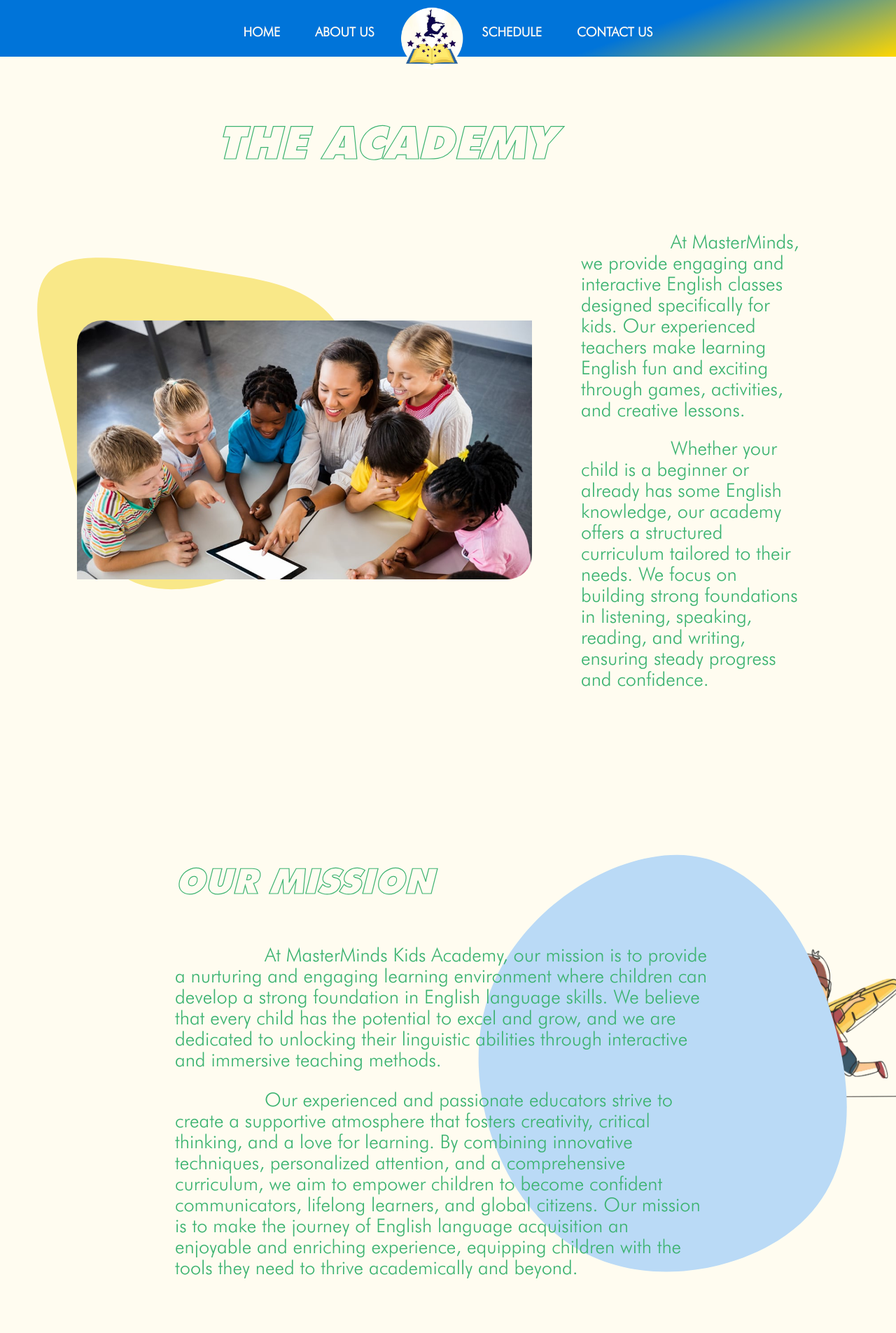
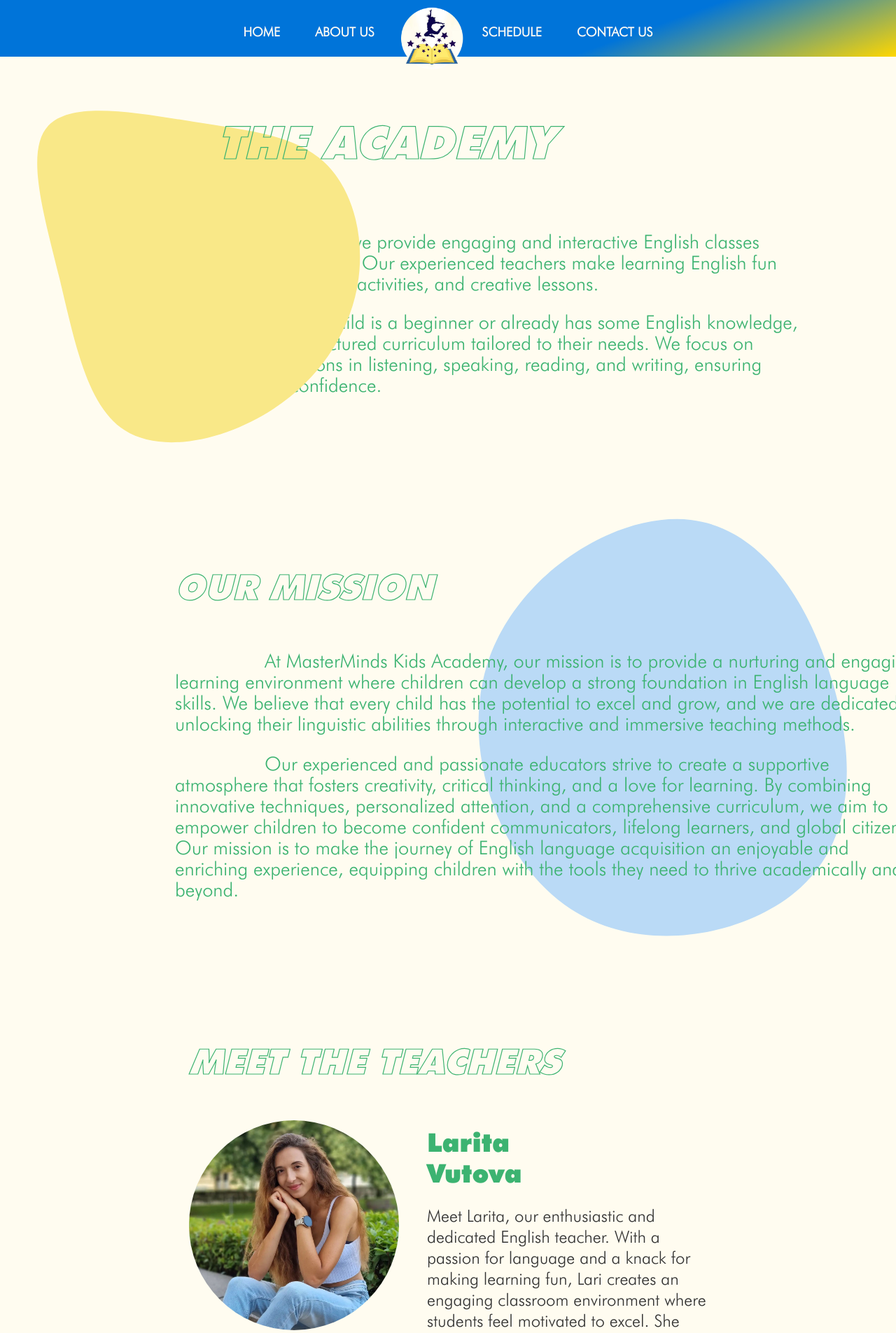
Before and after one commit to bbogomilov1/enlighten, a React (Create React App) app: page /about-us in a window 1280 px wide. Shown: the top 1905 px of the page at 70% size. Built offline with nearby package versions, Linux system fonts and the light colour scheme.

Commit message:
deleted unnecessary images

```diff
--- a/src/components/about-us/OurMission.js
+++ b/src/components/about-us/OurMission.js
@@ -1,5 +1,5 @@
 import styles from "./OurMission.module.css";
-import rocketImage from "../../static/Screenshot 2023-06-04 124038.png";
+// import rocketImage from "../../static/Screenshot 2023-06-04 124038.png";
 
 function OurMission() {
   return (
@@ -27,9 +27,9 @@ function OurMission() {
             and beyond.
           </p>
         </div>
-        <div className={styles.teacherLarita}>
+        {/* <div className={styles.teacherLarita}>
           <img src={rocketImage} alt="rocket" className={styles.teacherImage} />
-        </div>
+        </div> */}
       </div>
       <svg
         viewBox="0 0 200 200"
--- a/src/components/about-us/ThaAcademy.js
+++ b/src/components/about-us/ThaAcademy.js
@@ -1,5 +1,5 @@
 import styles from "./TheAcadamy.module.css";
-import kidsImage from "../../static/1669412766.jpg";
+// import kidsImage from "../../static/1669412766.jpg";
 
 function TheAcademy() {
   return (
@@ -17,9 +17,9 @@ function TheAcademy() {
       </svg> */}
       <h1>The Academy</h1>
       <div className={styles.description}>
-        <div>
+        {/* <div>
           <img src={kidsImage} alt="kids" className={styles.image} />
-        </div>
+        </div> */}
         <div className={styles.textDescription}>
           <p>
             At MasterMinds, we provide engaging and interactive English classes
--- /dev/null
+++ b/src/components/contact-us/MapContainer.js
@@ -0,0 +1 @@
+let API_KEY = "AIzaSyANJ-lPeF4gkXzCxDR4vGAhbmj6Bn8F-9Y";
```
Also changed, not shown: src/static/Screenshot 2023-06-03 160311.png (deleted), src/static/Screenshot 2023-06-04 124038.png (deleted).
